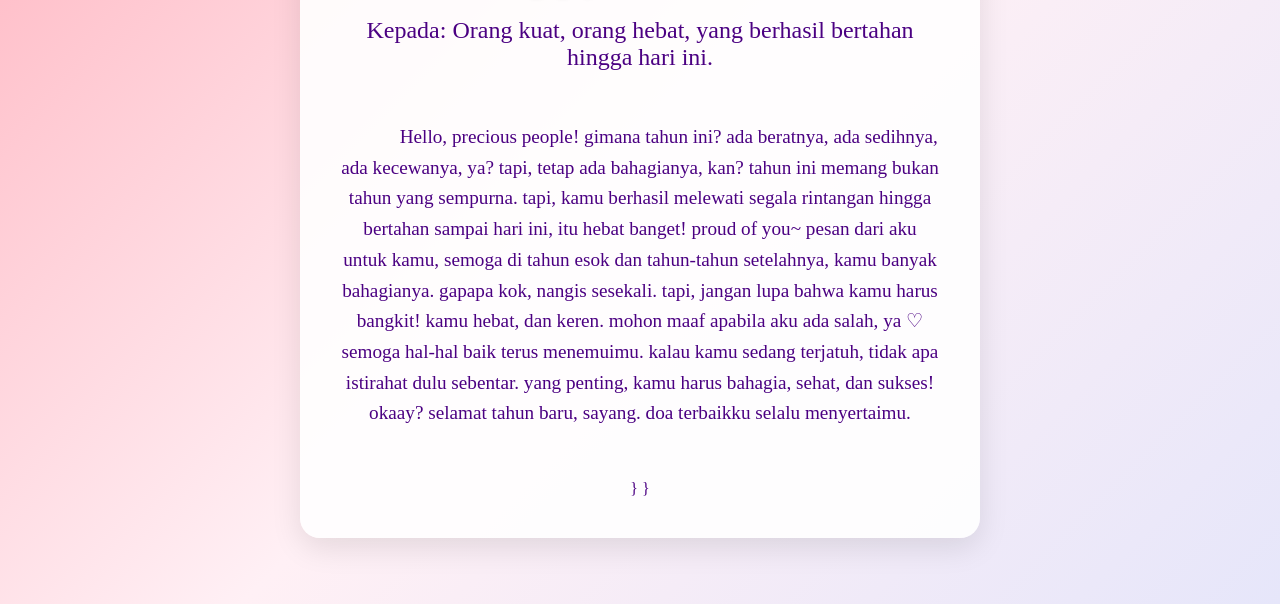
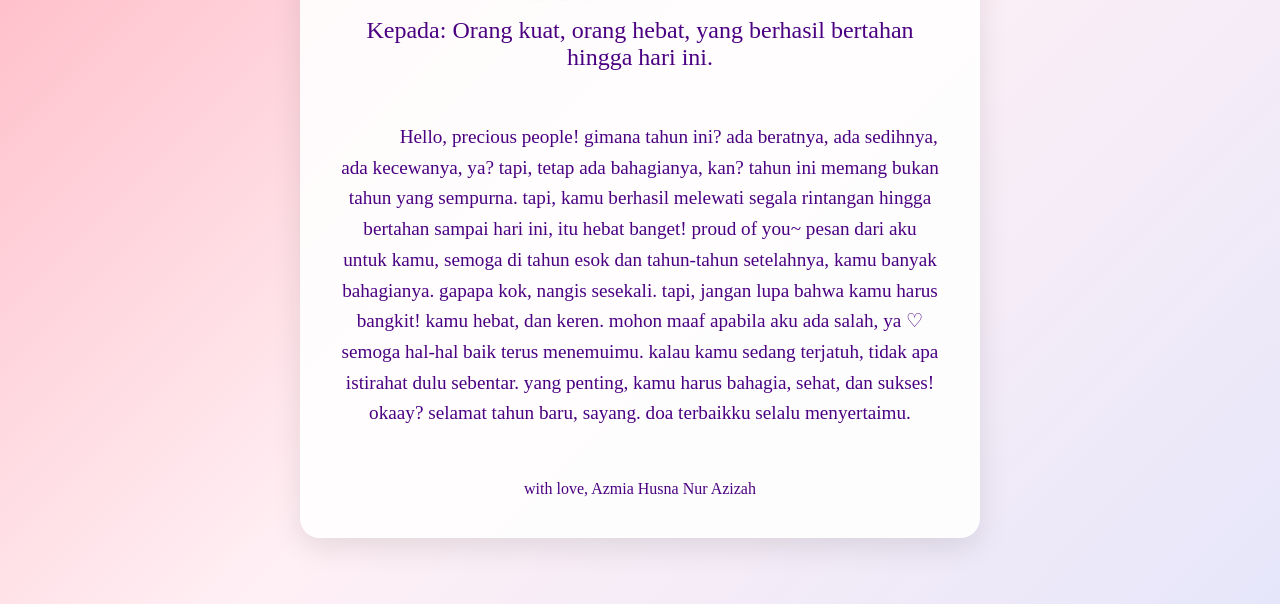
Before and after one commit to azmiaana/for-beautiful-girl, a plain HTML site: page index.html in a window 1280 px wide. Shown: the part 196-800 px from the top of the page. Drawn offline with Linux system fonts and the light colour scheme.

Commit message:
Update index.html

```diff
--- a/index.html
+++ b/index.html
@@ -75,8 +75,7 @@
         <div class="pesan" id="pesan">
             Hello, precious people! gimana tahun ini? ada beratnya, ada sedihnya, ada kecewanya, ya? tapi, tetap ada bahagianya, kan? tahun ini memang bukan tahun yang sempurna. tapi, kamu berhasil melewati segala rintangan hingga bertahan sampai hari ini, itu hebat banget! proud of you~ pesan dari aku untuk kamu, semoga di tahun esok dan tahun-tahun setelahnya, kamu banyak bahagianya. gapapa kok, nangis sesekali. tapi, jangan lupa bahwa kamu harus bangkit! kamu hebat, dan keren. mohon maaf apabila aku ada salah, ya ♡ semoga hal-hal baik terus menemuimu. kalau kamu sedang terjatuh, tidak apa istirahat dulu sebentar. yang penting, kamu harus bahagia, sehat, dan sukses! okaay? selamat tahun baru, sayang. doa terbaikku selalu menyertaimu.
         </div>
-            }
-        }
+            with love, Azmia Husna Nur Azizah
     </script>
 </body>
 </html>
```
